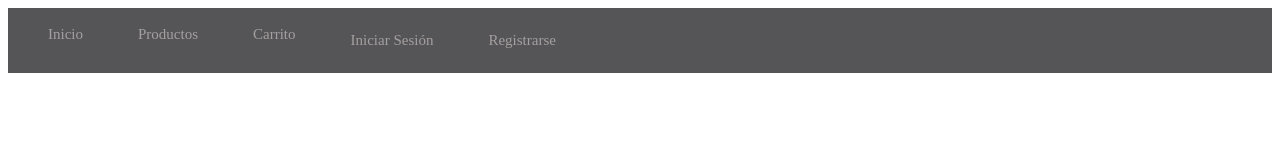
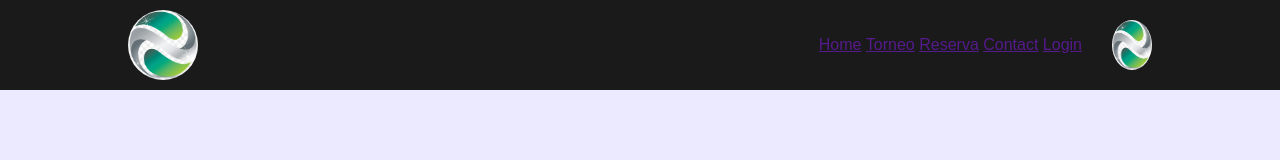
Before and after one commit to rafaeliezer22/FRONTEND, a plain HTML site: page templates/navbar.html in a window 1280 px wide. Drawn offline with Linux system fonts and the light colour scheme.

Commit message:
LOGO - NAVBAR
incluimos un logo provisorio para luego
dale algun efecto.
modificamos navbar para las pruevas

```diff
--- a/styles/navbar.css
+++ b/styles/navbar.css
@@ -1,5 +1,5 @@
 
-.navbar {
+/* .navbar {
     background-color: #4c4c4ef1;
     color: #fff;
     display: flex;
@@ -28,10 +28,10 @@
 
 .content {
     padding: 20px;
-}
+} */
 
 /* Estilos para los elementos del menú como botones de vidrio */
-.menu {
+/* .menu {
     list-style: none;
     padding: 0;
     display: flex;
@@ -43,10 +43,10 @@
     text-decoration: none;
     color: #a5a0a0;
     padding: 7px 20px;
-    font-size: 15px;
+    font-size: 18px;
     border-radius: 5px;
     transition: background-color 0.3s, color 0.3s, border-color 0.3s;
-}
+} */
 
 .menu a:hover {
     background-color: #706b6bd8; /* Fondo con transparencia al pasar el mouse */
@@ -261,3 +261,50 @@
     }
 
 }
+
+*{
+    margin: 0;
+    padding: 0;
+    font-family: 'poppi', 'arial';
+    box-sizing: border-box;
+}
+
+.hero{
+    width: 100%;
+    min-height: 100vh;
+    background-color: #eceaff;
+    color: #525252;
+}
+nav{
+    background-color: #1a1a1a;
+    width: 100%;
+    padding: 10px 10%;
+    display: flex;
+    align-items: center;
+    justify-content: space-between;
+    position: relative;
+
+}
+
+.logo{
+    width: 70px;
+    height: 70px;
+    border-radius: 50%;
+}
+
+
+.user-pic{
+    width: 40px;
+    border-radius: 50%;
+    cursor: pointer;
+    margin-left: 30px;
+}
+
+nav ul{
+    width: 100%;
+    text-align: right;
+}
+
+nav ul li{
+    display: inline-block;
+}
--- a/templates/navbar.html
+++ b/templates/navbar.html
@@ -7,7 +7,7 @@
         <link rel="stylesheet" href="../styles/navbar.css">
     </head>
 <body>
-    <div class="navbar">
+    <!-- <div class="navbar">
         <div class="menu-toggle" id="menu-toggle">
             <div class="bar"></div>
             <div class="bar"></div>
@@ -19,16 +19,39 @@
             <li><a href="#">Carrito</a></li>
             <li><a id="loginLink" href="login.html">Iniciar Sesión</a></li>
             <li><a id="registerLink" href="#">Registrarse</a></li>
+
             <div id="userSection" style="display: none;">
-                <li><img id="userAvatar" src="" alt="Avatar"></li>
-                <li><span id="userName"></span></li>
-                <li><button id="logoutButton">Logout</button></li>
+                <img id="userAvatar" src="" alt="Avatar">
+                <span id="userName"></span></li>
+                <button id="logoutButton">Logout</button>
             </div>
+
         </ul>
-    </div>
+    </div> -->
     <div class="content">
         <!-- Contenido de la página aquí -->
     </div>
+
+
+    <div class="hero">
+        <nav>
+            <img src="../img/logo/logo.png" alt="" width="50px" height="50px" class="logo">
+            <ul>
+                <li><a href="">Home</a></li>
+                <li><a href="">Torneo</a></li>
+                <li><a href="">Reserva</a></li>
+                <li><a href="">Contact</a></li>
+                <li><a href="">Login</a></li>
+            </ul>
+            <img src="../img/logo/logo.png" alt="" width="50px" height="50px" class="user-pic">
+        </nav>
+
+    </div>
+
+
+
+
+
     <script src="../scripts/navbar.js"></script>
 </body>
 </html>
```
Also changed, not shown: img/logo/logo.png (added).
